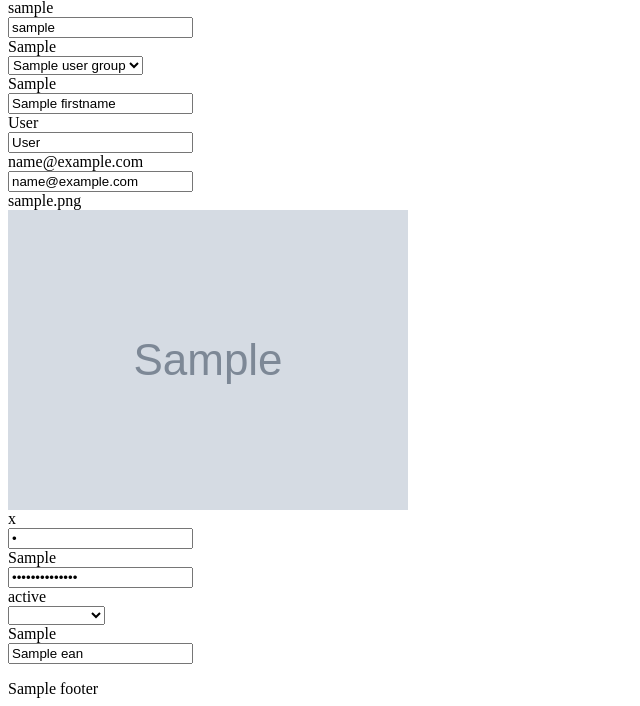
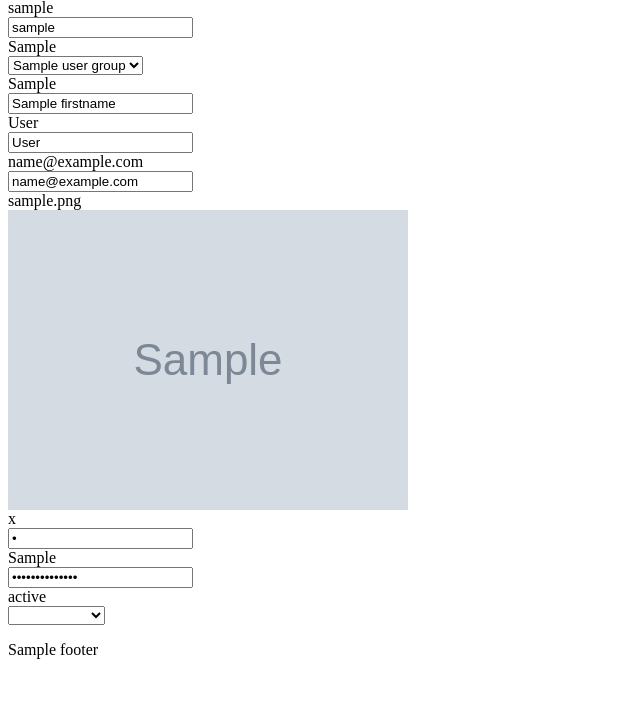
Before and after one commit to dirsis/demo, a PHP site: template admin/view/template/user/user_form.twig in a window 1280 px wide. Shown: the part 150-856 px from the top of the page, without its empty margins (0-640 px from the left). After the commit the page ends 809 px from the top, so only its background shows below. Run offline with PHP 8.4, Linux system fonts and the light colour scheme; the template is opened without the code that fills it: most values are stand-ins (such as "Sample title", 1, 10 or a date in 2020); grey boxes marked "Sample" are stand-in pictures; some libraries are stand-ins or nearby versions.

Commit message:
Modificación tarea, Daniel

```diff
--- a/admin/view/template/user/user_form.twig
+++ b/admin/view/template/user/user_form.twig
@@ -127,15 +127,7 @@
 
           <!-- Tarea 'ean' Daniel -->
 
-          <div class="form-group required">
-            <label class="col-sm-2 control-label" for="input-ean">{{ entry_ean }}</label>
-            <div class="col-sm-10">
-              <input type="text" name="ean" value="{{ ean }}" placeholder="{{ entry_ean }}" id="input-ean" class="form-control" autocomplete="off" />
-              {% if error_ean %}
-              <div class="text-danger">{{ error_ean }}</div>
-              {% endif %}
-            </div>
-          </div>
+
 
             <!-- Fin tarea 'ean' Daniel-->
         </form>
--- a/admin/view/template/user/user_list.twig
+++ b/admin/view/template/user/user_list.twig
@@ -106,6 +106,7 @@
                   <td class="text-left">{{ user.firstname }}</td>
                   <td class="text-left">{{ user.lastname }}</td>
                   <td class="text-left"><img src="{{ user.thumb }}" alt="" title="Foto de perfil de {{user.username}}"/></td>
+
                   <!--Fin tarea Daniel-->
 
                   <!--Modificación Diego-->
```
